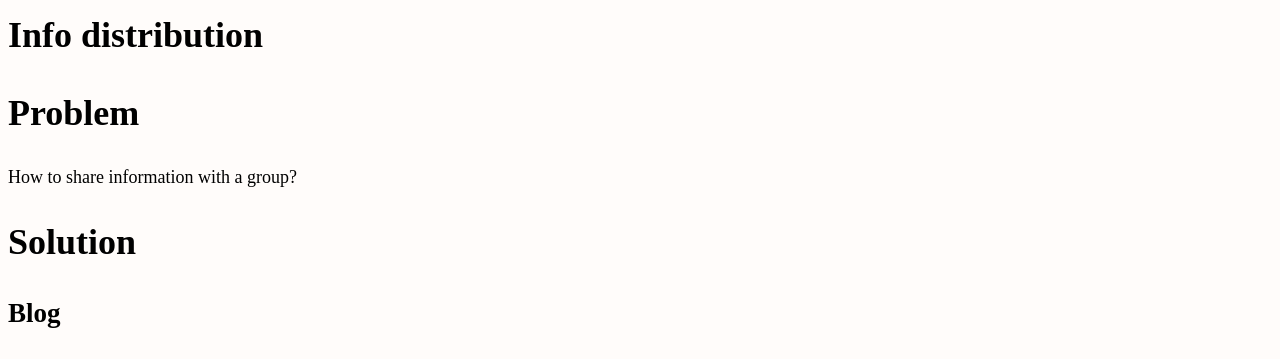
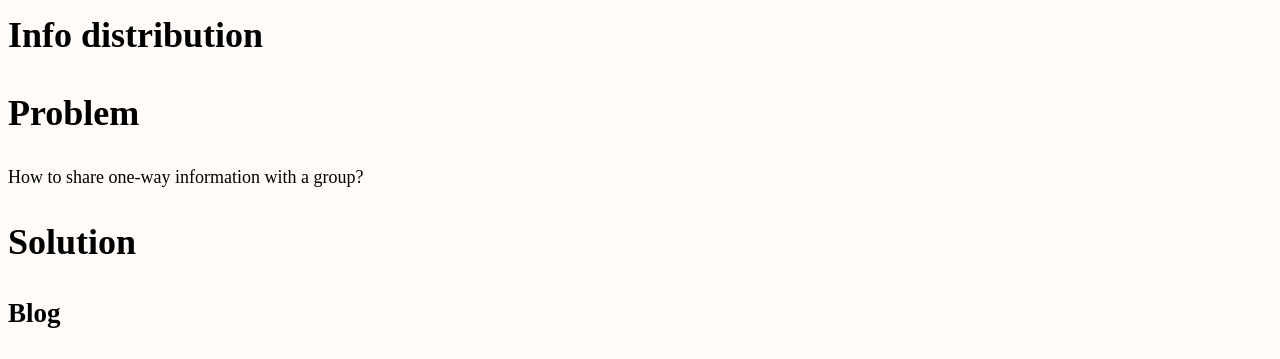
Before and after one commit to erikeldridge/erikeldridge.github.com, a Jekyll site: the page built from _posts/2018-04-11-info-distribution.md, in a window 1280 px wide. Shown: the top 359 px of the page. Built offline with Jekyll 4.4.1, drawn with Linux system fonts in a browser that asks for light colours; nearby versions of some CDN libraries.

Commit message:
Update from Forestry.io - 2018-04-11-info-distribution.md

```diff
--- a/_posts/2018-04-11-info-distribution.md
+++ b/_posts/2018-04-11-info-distribution.md
@@ -1,13 +1,13 @@
 ---
 title: Info distribution
 layout: post
-date: 2018-04-11 00:00:00 +0000
+date: 2018-04-11 01:20:42 -0700
 tags:
 - org
 ---
 # Problem
 
-How to share information with a group?
+How to share one-way information with a group?
 
 # Solution
 
```
